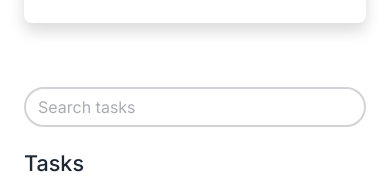
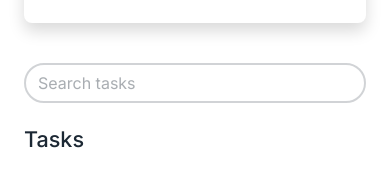
Before and after one commit to clarnx/taskify, a React (Create React App) app: page / in a window 390 px wide. Shown: the part 451-628 px from the top of the page. Built offline with nearby package versions, Linux system fonts and the light colour scheme; what short-unique-id would draw is missing.

Commit message:
minor ui changes to add margin top on mobile view above search

```diff
--- a/src/components/UI/SearchBar.tsx
+++ b/src/components/UI/SearchBar.tsx
@@ -8,7 +8,7 @@ const SearchBar = ({
   onInputHandler: any;
 }) => {
   return (
-    <div className="w-100 d-flex justify-content-center align-items-center mt-5">
+    <div className="w-100 d-flex justify-content-center align-items-center mt-4 mt-md-5">
       <Form.Control
         className="w-100 w-md-50 shadow-none border border-2 border-secondary-subtle opacity-50"
         type="text"
```
